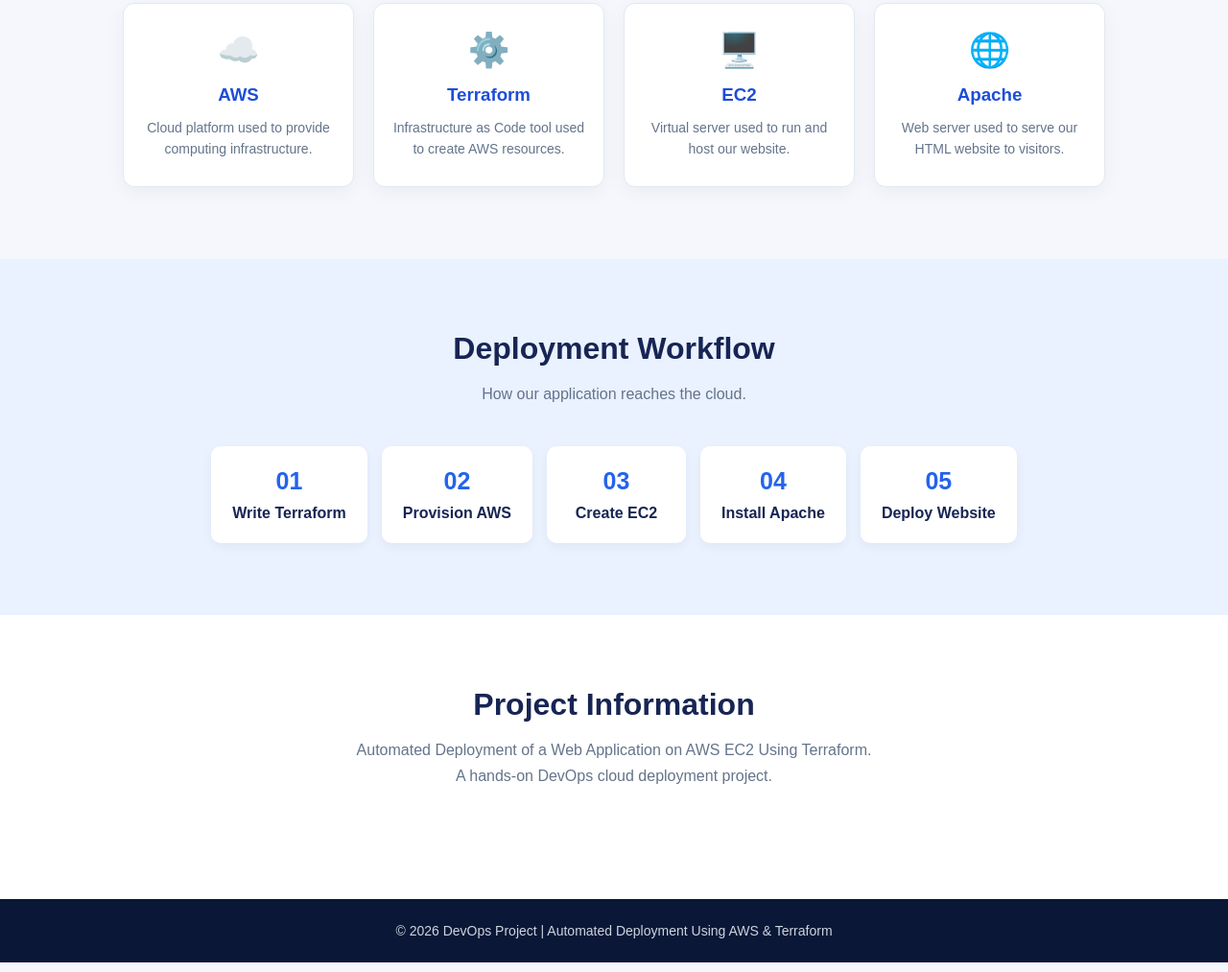
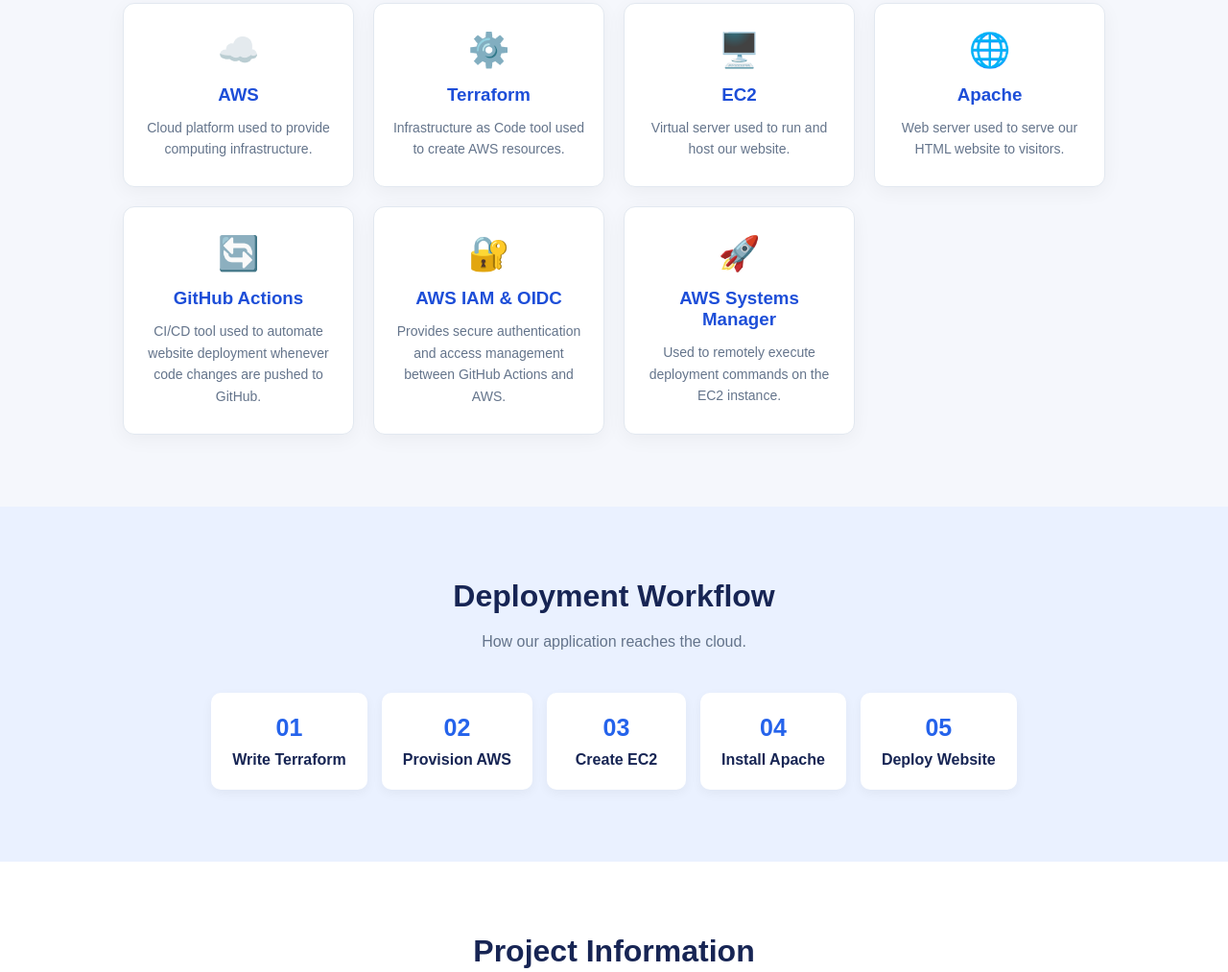
Before and after one commit to meeranimbargidevops-25/Automated-AWS-Deployment, a plain HTML site: page index.html in a window 1280 px wide. Shown: the part 1081-2094 px from the top of the page at 96% size. Drawn offline with Linux system fonts and the light colour scheme.

Commit message:
Add GitHub Actions and AWS tools to website

```diff
--- a/index.html
+++ b/index.html
@@ -209,6 +209,7 @@
 
     <nav>
         <div class="logo">DevOps Project 🚀</div>
+
         <div>
             <a href="#home">Home</a>
             <a href="#about">About</a>
@@ -219,7 +220,10 @@
     </nav>
 
     <div class="hero" id="home">
-        <h1>Automated Deployment<br>Using <span>AWS & Terraform</span></h1>
+        <h1>
+            Automated Deployment<br>
+            Using <span>AWS & Terraform</span>
+        </h1>
 
         <p>
             Building and deploying web applications automatically
@@ -232,6 +236,7 @@
 
     <section class="about" id="about">
         <h2 class="section-title">About Our Project</h2>
+
         <p class="subtitle">
             This project demonstrates automated cloud infrastructure
             provisioning and web application deployment using Terraform
@@ -241,11 +246,13 @@
 
     <section id="technology">
         <h2 class="section-title">Technologies We Use</h2>
+
         <p class="subtitle">
             Tools and technologies used in our deployment process.
         </p>
 
         <div class="cards">
+
             <div class="card">
                 <div class="icon">☁️</div>
                 <h3>AWS</h3>
@@ -269,11 +276,31 @@
                 <h3>Apache</h3>
                 <p>Web server used to serve our HTML website to visitors.</p>
             </div>
+
+            <div class="card">
+                <div class="icon">🔄</div>
+                <h3>GitHub Actions</h3>
+                <p>CI/CD tool used to automate website deployment whenever code changes are pushed to GitHub.</p>
+            </div>
+
+            <div class="card">
+                <div class="icon">🔐</div>
+                <h3>AWS IAM & OIDC</h3>
+                <p>Provides secure authentication and access management between GitHub Actions and AWS.</p>
+            </div>
+
+            <div class="card">
+                <div class="icon">🚀</div>
+                <h3>AWS Systems Manager</h3>
+                <p>Used to remotely execute deployment commands on the EC2 instance.</p>
+            </div>
+
         </div>
     </section>
 
     <section class="workflow" id="workflow">
         <h2 class="section-title">Deployment Workflow</h2>
+
         <p class="subtitle">
             How our application reaches the cloud.
         </p>
@@ -289,6 +316,7 @@
 
     <section class="contact" id="contact">
         <h2 class="section-title">Project Information</h2>
+
         <p class="subtitle">
             Automated Deployment of a Web Application on AWS EC2 Using Terraform.
             <br>
```
